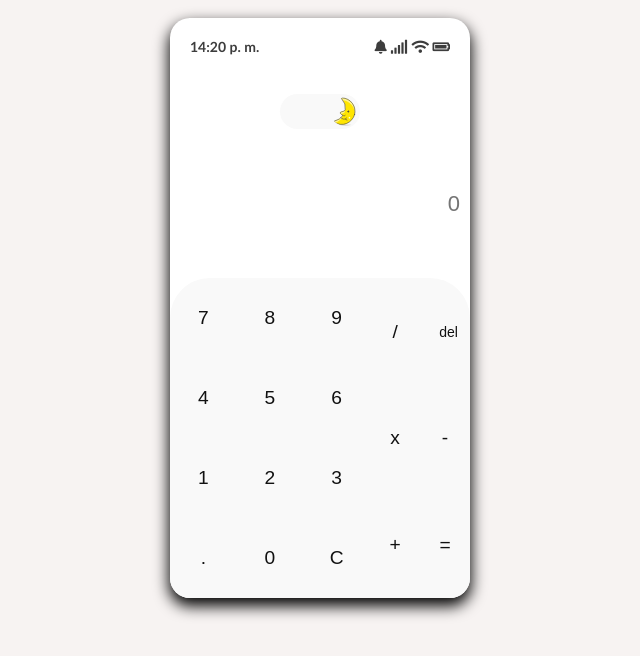
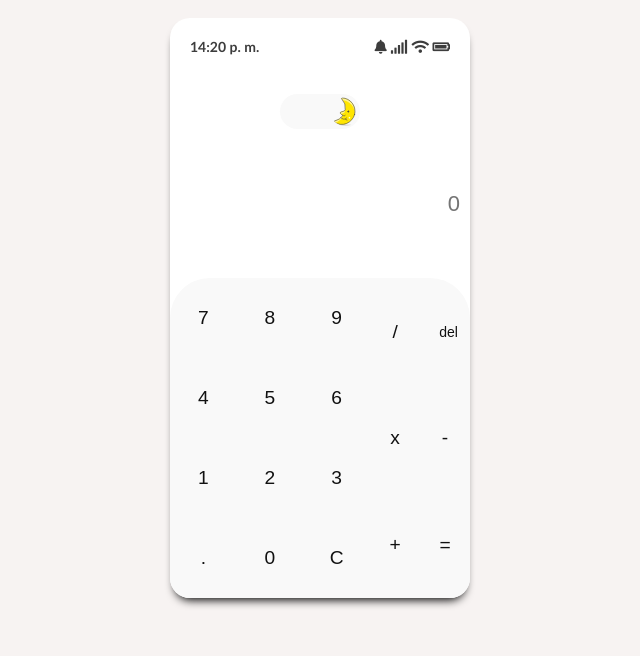
Before and after one commit to Ancient-R/04-calculadora-basica, a plain HTML site: page index.html in a window 1280 px wide. Shown: the part 74-730 px from the top of the page, without its empty margins (320-960 px from the left). Drawn offline with Linux system fonts and the light colour scheme.

Commit message:
Ajustando la sombras

```diff
--- a/css/styles.css
+++ b/css/styles.css
@@ -129,7 +129,7 @@ body{
     border-radius: 20px;
     background-color: var(--bgcolor);
     transition: background-color 1s ease;
-    box-shadow: 0px 7px 15px 1px #000;
+    box-shadow: 0px 7px 10px -5px #000;
 }
 
 /* PANTALLA */
```
